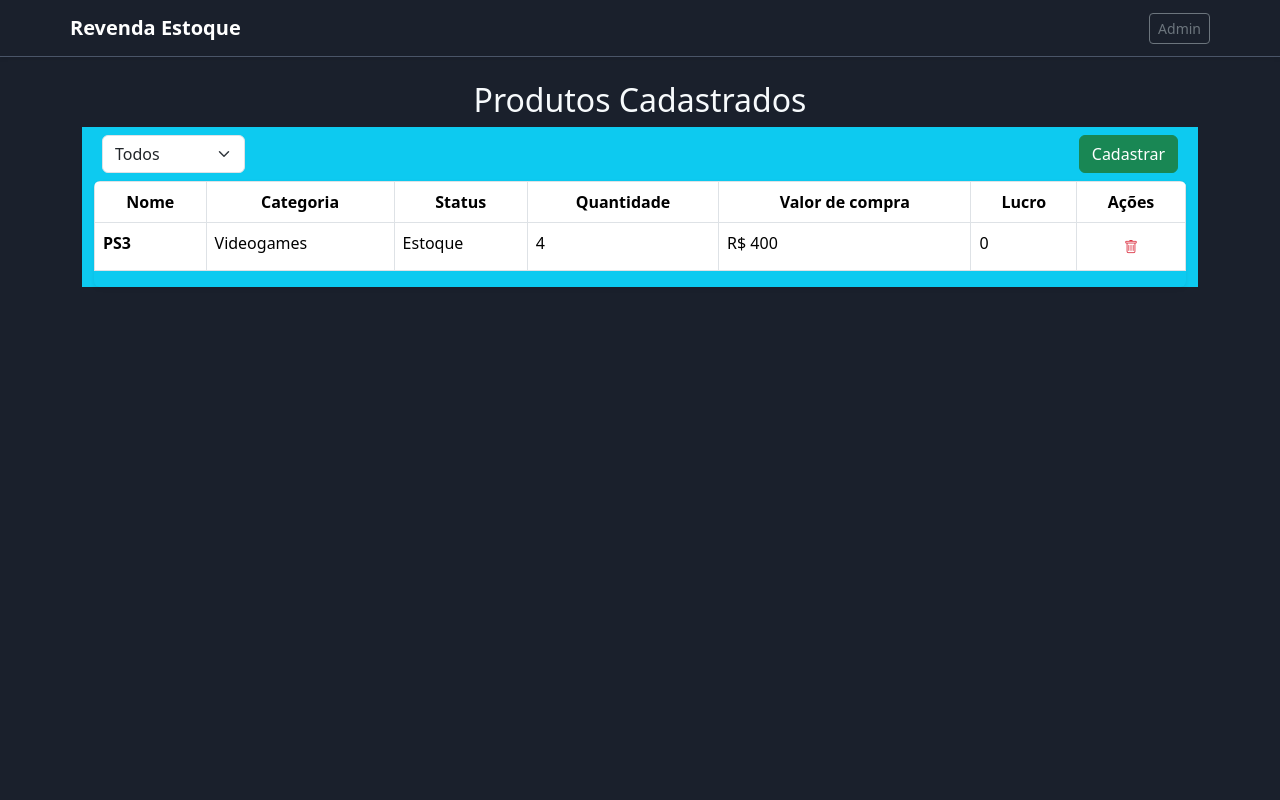
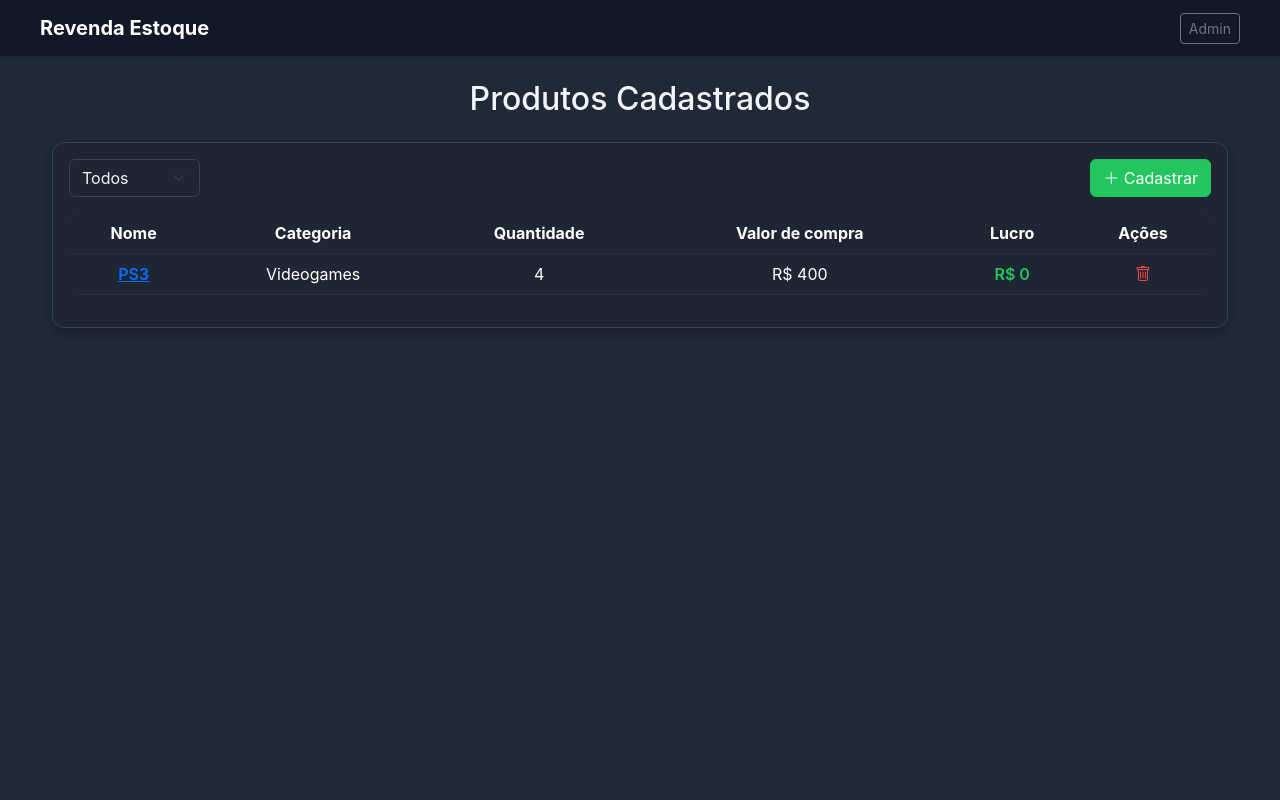
Before and after one commit to Daviqrozz/Revenda_estoque, a Django app: page / in a window 1280 px wide. Run offline with Django 5.2, Linux system fonts and the light colour scheme.

Commit message:
feat:template view finished

```diff
--- a/api/templates/views/products.html
+++ b/api/templates/views/products.html
@@ -3,54 +3,59 @@
 {% block title %}Lista de Estoque{% endblock %}
 
 {% block content %}
-<h2 class="text-center ">Produtos Cadastrados</h2>
-<div class="container bg-info dataframe-container">
 
-    <div class="p-2 dataframe-header d-flex justify-content-between">
+<h2 class="text-center mb-4">Produtos Cadastrados</h2>
 
-        <div>
-            <select class="form-select" aria-label="Categorias" name="category_selector" id="category_selector">
-                <option value="videogames">Todos</option>
-                <option value="videogames">Videogames</option>
-                <option value="perifericos">Perifericos</option>
-            </select>
-        </div>
+<div class="card-dark shadow-soft p-3">
 
-        <div>
-            <a href="{% url 'create_view' %}"><button class="btn btn-success">Cadastrar</button></a>
-        </div>
+    <div class="d-flex justify-content-between align-items-center mb-3">
 
+        <!-- SELECT DE CATEGORIA -->
+        <select class="form-select custom-select-dark w-auto"
+                aria-label="Status"
+                name="category_selector"
+                id="category_selector">
+            <option value="">Todos</option>
+            <option value="stock">Estoque</option>
+            <option value="Vendidos">Vendidos</option>
+            <option value="Pendentes">Pendentes</option>
+        </select>
+
+        <!-- BOTÃO ADICIONAR -->
+        <a href="{% url 'create_view' %}" class="btn btn-success">
+            <i class="bi bi-plus-lg"></i> Cadastrar
+        </a>
     </div>
-    <div class="dataframe-table table-responsive shadow-sm rounded">
-        <table class="table table-bordered table-hover">
-            <thead class="thead-dark text-center">
-                <tr class="">
-                    <th scope="col">Nome</th>
-                    <th scope="col">Categoria</th>
-                    <th scope="col">Status</th>
-                    <th scope="col">Quantidade</th>
-                    <th scope="col">Valor de compra</th>
-                    <th scope="col">Lucro</th>
-                    <th scope="col">Ações</th>
+
+    <!-- TABELA -->
+    <div class="table-responsive ">
+        <table class="table table-dark-custom table-hover text-center bg-transparent">
+            <thead>
+                <tr>
+                    <th>Nome</th>
+                    <th>Categoria</th>
+                    <th>Quantidade</th>
+                    <th>Valor de compra</th>
+                    <th>Lucro</th>
+                    <th>Ações</th>
                 </tr>
             </thead>
+
             <tbody>
                 <tr>
-                    <a href="#"><th scope="row">PS3</th></a>
+                    <td class="fw-semibold"><a href="{% url 'create_view' %}">PS3</a></td>
                     <td>Videogames</td>
-                    <td>Estoque</td>
                     <td>4</td>
                     <td>R$ 400</td>
-                    <td>0</td>
+                    <td class="profit">R$ 0</td>
                     <td>
-                        <div class="d-flex justify-content-center">
-                            <button class="btn btn-sm text-danger"><i class="bi bi-trash"></i>
-                            </button>
-                        </div>
+                        <i class="bi bi-trash delete-icon"></i>
                     </td>
                 </tr>
             </tbody>
         </table>
     </div>
+
 </div>
+
 {% endblock %}
--- a/static/css/custom.css
+++ b/static/css/custom.css
@@ -1,60 +1,166 @@
-/* api/static/css/custom.css */
-
+/* --------------------------------------------------
+    PALETA DE CORES (tema inspirado na imagem)
+-------------------------------------------------- */
 :root {
-    /* Variáveis Base do Tema Azul-Escuro */
-    --fundo-base-dark: #1A202C;
-    --fundo-secundario: #2D3748;
-    --cor-borda: #4A5568;
-    --cor-texto-claro: #F7FAFC;
-
-    /* Cores de Ação e Status */
-    --cor-primaria-btn: #4C51BF;
-    --cor-sucesso-lucro: #48BB78;
-    --cor-perigo: #F6AD55;
+    --bg-main: #1F2937;
+    --bg-header: #111827;
+    --bg-card: #1E2533;
+    --text-primary: #F3F4F6;
+    --text-secondary: #9CA3AF;
+    --accent-blue: #3B82F6;
+    --accent-blue-dark: #2563EB;
+    --accent-green: #22C55E;
+    --accent-red: #EF4444;
+    --border-card: #374151; /* Nova variável para bordas de inputs e cards */
 }
 
-/* 1. ESTILO DO CORPO PRINCIPAL (main-color) */
-.main-color {
-    /* FORÇA o fundo azul-escuro */
-    background-color: var(--fundo-base-dark) !important;
-    min-height: 100vh;
-    color: var(--cor-texto-claro);
+/* --------------------------------------------------
+    RESET E CONFIGURAÇÃO GLOBAL
+-------------------------------------------------- */
+
+body.main-color {
+    background-color: var(--bg-main);
+    color: var(--text-primary);
+    font-family: "Inter", sans-serif;
 }
 
-/* 2. ESTILO DO CABEÇALHO */
-.header-color {
-    background-color: var(--fundo-base-dark) !important;
-    color: var(--cor-texto-claro);
-    border-bottom: 1px solid var(--cor-borda);
+p, span, h1, h2, h3, h4, h5, h6 {
+    color: var(--text-primary);
 }
 
-/* 3. ESTILO DA TABELA E CARDS (fundo secundário) */
-.table-color.table {
-    /* Fundo da Tabela com o tom mais claro */
-    --bs-table-bg: var(--fundo-secundario);
-    --bs-table-bg-state: var(--fundo-secundario);
-    --bs-table-border-color: var(--cor-borda);
-    color: var(--cor-texto-claro);
+.container {
+    max-width: 1200px;
 }
 
-/* 4. ESTILO DOS INPUTS/FORMS */
-.form-control.bg-form-input,
-.form-select.bg-form-input {
-    background-color: var(--fundo-secundario) !important;
-    border-color: var(--cor-borda) !important;
-    color: var(--cor-texto-claro) !important;
+/* --------------------------------------------------
+    NAVBAR E HEADER
+-------------------------------------------------- */
+.header-color {
+    background-color: var(--bg-header);
+}
+/* ... (outras classes da navbar, omitidas por brevidade) ... */
+
+
+/* --------------------------------------------------
+    CARDS E SOMBRAS
+-------------------------------------------------- */
+
+.card-dark {
+    background-color: var(--bg-card);
+    border: 1px solid var(--border-card); /* Adicionado borda */
+    color: var(--text-primary);
+    border-radius: 12px;
 }
 
-/* 5. CORES CONDICIONAIS */
-.text-lucro-positivo {
-    color: var(--cor-sucesso-lucro) !important;
-    font-weight: bold;
+.shadow-soft {
+    box-shadow: 0px 4px 10px rgba(0, 0, 0, 0.25);
 }
 
-/* Sobrescreve a cor primária do Bootstrap (para o botão Adicionar) */
-.btn-primary, .btn-primary:hover {
-    --bs-btn-bg: var(--cor-primaria-btn);
-    --bs-btn-border-color: var(--cor-primaria-btn);
-    --bs-btn-hover-bg: #5D62D4; /* Tom ligeiramente mais escuro */
-    --bs-btn-hover-border-color: #5D62D4;
+/* --------------------------------------------------
+    BOTÕES GERAIS
+-------------------------------------------------- */
+/* Garante que os botões sigam a paleta */
+.btn-primary {
+    background-color: var(--accent-blue) !important;
+    border-color: var(--accent-blue) !important;
 }
+.btn-primary:hover {
+    background-color: var(--accent-blue-dark) !important;
+    border-color: var(--accent-blue-dark) !important;
+}
+
+.btn-success {
+    background-color: var(--accent-green) !important;
+    border-color: var(--accent-green) !important;
+}
+.btn-success:hover {
+    background-color: #1A9E4D !important; /* Um tom um pouco mais escuro de verde */
+    border-color: #1A9E4D !important;
+}
+
+
+/* --------------------------------------------------
+    INPUTS E FORMULÁRIOS (CADASTRO)
+-------------------------------------------------- */
+
+/* Nova classe para fundo escuro nos inputs */
+.bg-card {
+    background-color: var(--bg-card) !important; /* Garante que os inputs fiquem escuros */
+}
+
+/* Estilo para todos os form-control (input, select, textarea) */
+.form-control, .form-select {
+    background-color: var(--bg-card) !important;
+    border-color: var(--border-card) !important;
+    color: var(--text-primary) !important;
+}
+
+.form-control:focus, .form-select:focus {
+    background-color: var(--bg-card) !important;
+    border-color: var(--accent-blue) !important;
+    box-shadow: 0 0 0 0.25rem rgba(59, 130, 246, 0.25); /* Cor da sombra do focus */
+    color: var(--text-primary) !important;
+}
+
+/* --------------------------------------------------
+    SELECT (Filtro de Status)
+-------------------------------------------------- */
+
+/* Classe customizada para o select, garantindo o fundo escuro e borda */
+.custom-select-dark {
+    background-color: var(--bg-card) !important;
+    border: 1px solid var(--border-card) !important;
+    color: var(--text-primary) !important;
+    /* Ícone dropdown precisa ser claro. No Bootstrap 5, usa-se filter/url ou SVG. */
+    /* Se o ícone estiver preto, você pode forçá-lo usando: */
+    /* filter: invert(1) grayscale(100%) brightness(200%); */
+}
+
+.custom-select-dark:focus {
+    border-color: var(--accent-blue) !important;
+    box-shadow: 0 0 0 0.15rem rgba(59, 130, 246, 0.4);
+}
+
+
+/* --------------------------------------------------
+    TABELA DE LISTAGEM
+-------------------------------------------------- */
+
+.table-dark-custom {
+    /* O container da tabela em si deve ser transparente para mostrar o bg-card do pai */
+    background-color: transparent !important;
+    color: var(--text-primary);
+    border-radius: 10px;
+    overflow: hidden;
+}
+
+.table-dark-custom thead {
+    background-color: #263143; /* Cor do cabeçalho da tabela */
+    color: #FFF;
+}
+
+
+.table-dark-custom th,
+.table-dark-custom td {
+    background-color: var(--bg-card) !important;
+    border-color: rgba(255, 255, 255, 0.05); /* Linhas de separação sutis */
+    color: white; /* Cor padrão do texto da célula */
+}
+
+.table-dark-custom tbody tr:hover td {
+    background-color: #2C3649 !important;
+}
+
+.table-dark-custom .profit {
+    color: var(--accent-green);
+    font-weight: 600;
+}
+
+.delete-icon {
+    color: var(--accent-red);
+    cursor: pointer;
+}
+.edit-icon {
+    color: var(--accent-blue);
+    cursor: pointer;
+}
```
Also changed, not shown: api/templates/views/create.html (+57 -20 lines), README.md.
